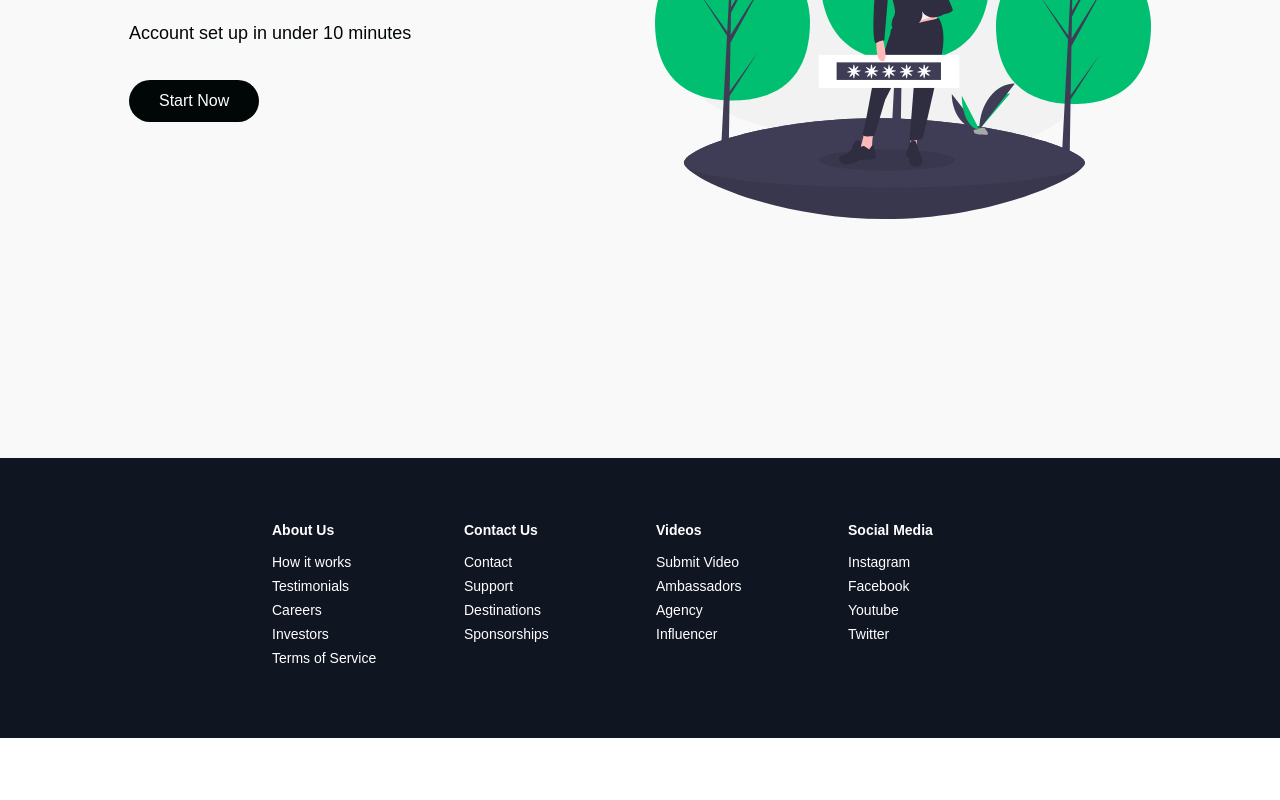
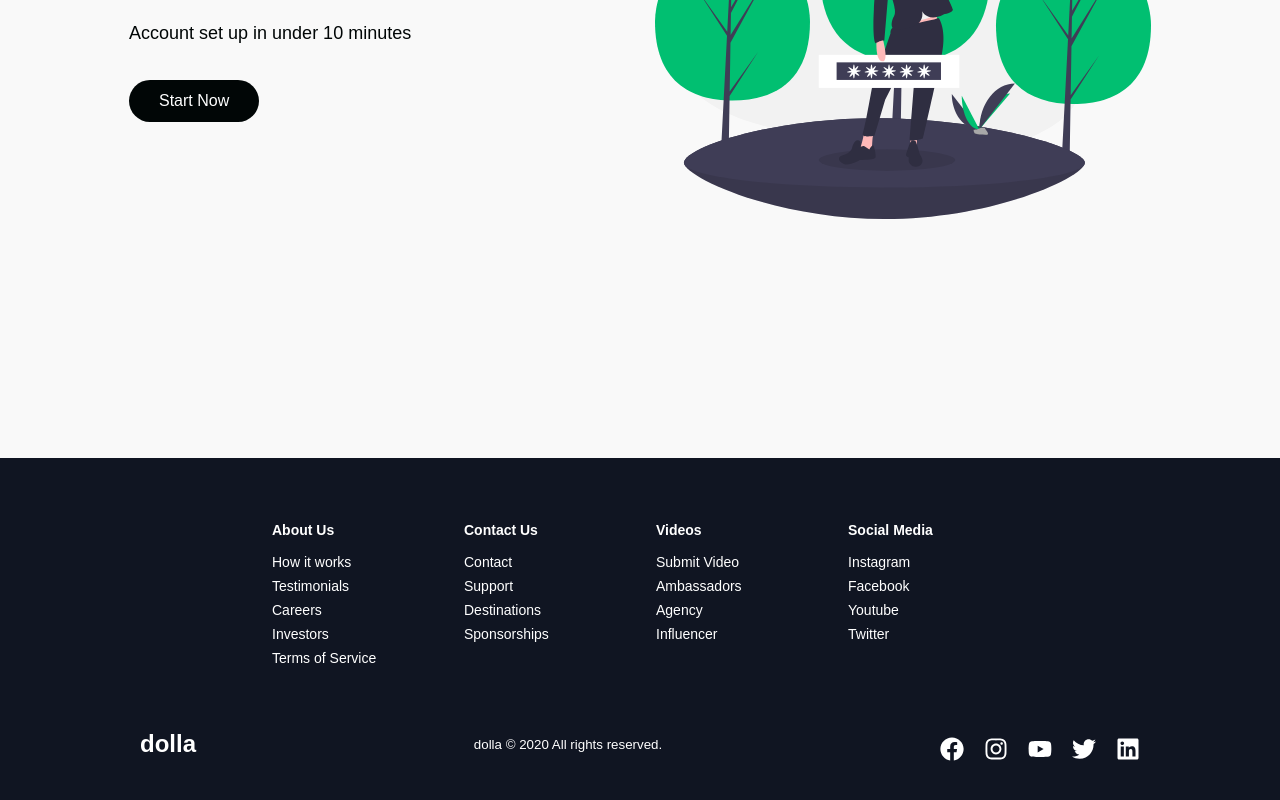
Before and after one commit to Shenellepeart/react-website, a React (Create React App) app: page / in a window 1280 px wide. Shown: the part 3802-4602 px from the top of the page. Before the commit the page ends 4540 px from the top, so only its background shows below. Built offline with nearby package versions, Linux system fonts and the light colour scheme; a web font is replaced by a local one.

Commit message:
Styled Footer

```diff
--- a/src/components/Footer/FooterElements.js
+++ b/src/components/Footer/FooterElements.js
@@ -1,5 +1,5 @@
-import styled from 'styled-components';
-import {Link as LinkRoute} from 'react-router-dom';
+import styled from "styled-components";
+import { Link as LinkRoute } from "react-router-dom";
 
 export const FooterContainer = styled.footer`
   background-color: #101522;
@@ -10,30 +10,27 @@
   display: flex;
   flex-direction: column;
   justify-content: center;
-align-items:center;
+  align-items: center;
   max-width: 1100px;
-margin:0 auto;
+  margin: 0 auto;
 `;
-
 
 export const FooterLinksContainer = styled.div`
   display: flex;
   justify-content: center;
 
-@media screen and (max-width: 820px){
+  @media screen and (max-width: 820px) {
     padding-top: 32px;
   }
 `;
 
-
 export const FooterLinksWrapper = styled.div`
   display: flex;
 
-@media screen and (max-width: 820px){
+  @media screen and (max-width: 820px) {
     flex-direction: column;
   }
 `;
-
 
 export const FooterLinkItems = styled.div`
   display: flex;
@@ -45,19 +42,17 @@
   box-sizing: border-box;
   color: #fff;
 
-@media screen and (max-width: 420px){
+  @media screen and (max-width: 420px) {
     margin: 0;
     padding: 10px;
     width: 100%;
   }
 `;
 
-
 export const FooterLinkTitle = styled.h1`
   font-size: 14px;
   margin-bottom: 16px;
 `;
-
 
 export const FooterLink = styled(LinkRoute)`
   color: #fff;
@@ -70,3 +65,50 @@
     transition: 0.3s ease-out;
   }
 `;
+
+export const SocialMedia = styled.section`
+  max-width: 1000px;
+  width: 100%;
+
+`;
+
+export const SocialMediaWrap = styled.div`
+  display: flex;
+  justify-content: space-between;
+  align-items: center;
+  max-width: 1100px;
+  margin: 40px auto 0 auto;
+
+  @media screen and (max-width: 820px) {
+    flex-direction: column;
+  }
+`;
+
+export const SocialLogo = styled(LinkRoute)`
+  color: #fff;
+  justify-self: start;
+  cursor: pointer;
+  text-decoration: none;
+  font-size: 1.5rem;
+  font-weight: bold;
+  margin-bottom: 16px;
+  /* display: flex;
+  align-items: center; */
+`;
+
+export const WebsiteRights = styled.small`
+  color: #fff;
+  margin-bottom: 16px;
+`;
+
+export const SocialIcons = styled.div`
+  display: flex;
+  justify-content: space-between;
+  align-items: center;
+  width: 200px;
+`;
+
+export const SocialIconLink = styled.a`
+  color: #fff;
+  font-size: 24px;
+`;
--- a/src/components/Footer/index.js
+++ b/src/components/Footer/index.js
@@ -1,4 +1,5 @@
 import React from "react";
+import { FaFacebook, FaInstagram, FaYoutube, FaLinkedin, FaTwitter } from "react-icons/fa";
 import {
   FooterContainer,
   FooterWrap,
@@ -7,6 +8,12 @@
   FooterLinkItems,
   FooterLinkTitle,
   FooterLink,
+  SocialMedia,
+  SocialMediaWrap,
+  SocialLogo,
+  WebsiteRights,
+  SocialIconLink,
+  SocialIcons
 } from "./FooterElements";
 
 const Footer = () => {
@@ -48,6 +55,31 @@
             </FooterLinkItems>
           </FooterLinksWrapper>
         </FooterLinksContainer>
+        <SocialMedia>
+          <SocialMediaWrap>
+            <SocialLogo to="/">dolla</SocialLogo>
+            <WebsiteRights>
+              dolla &#169; {new Date().getFullYear()} All rights reserved.
+            </WebsiteRights>
+            <SocialIcons>
+            <SocialIconLink href="https://www.facebook.com/" target="_blank" aria-label="Facebook">
+                <FaFacebook/>
+            </SocialIconLink>
+            <SocialIconLink href="https://instagram.com/" target="_blank" aria-label="Instagram">
+                <FaInstagram/>
+            </SocialIconLink>
+            <SocialIconLink href="https://www.youtube.com/" target="_blank" aria-label="Youtube">
+                <FaYoutube/>
+            </SocialIconLink>
+            <SocialIconLink href="https://twitter.com/" target="_blank" aria-label="Twitter">
+                <FaTwitter/>
+            </SocialIconLink>
+            <SocialIconLink href="https://www.linkedin.com/feed/" target="_blank" aria-label="Linkedin">
+                <FaLinkedin/>
+            </SocialIconLink>
+            </SocialIcons>
+          </SocialMediaWrap>
+        </SocialMedia>
       </FooterWrap>
     </FooterContainer>
   );
```
Also changed, not shown: 1 other file (tests, documents, lock files or other folders). Lines whose indentation alone changed are shown as unchanged.
